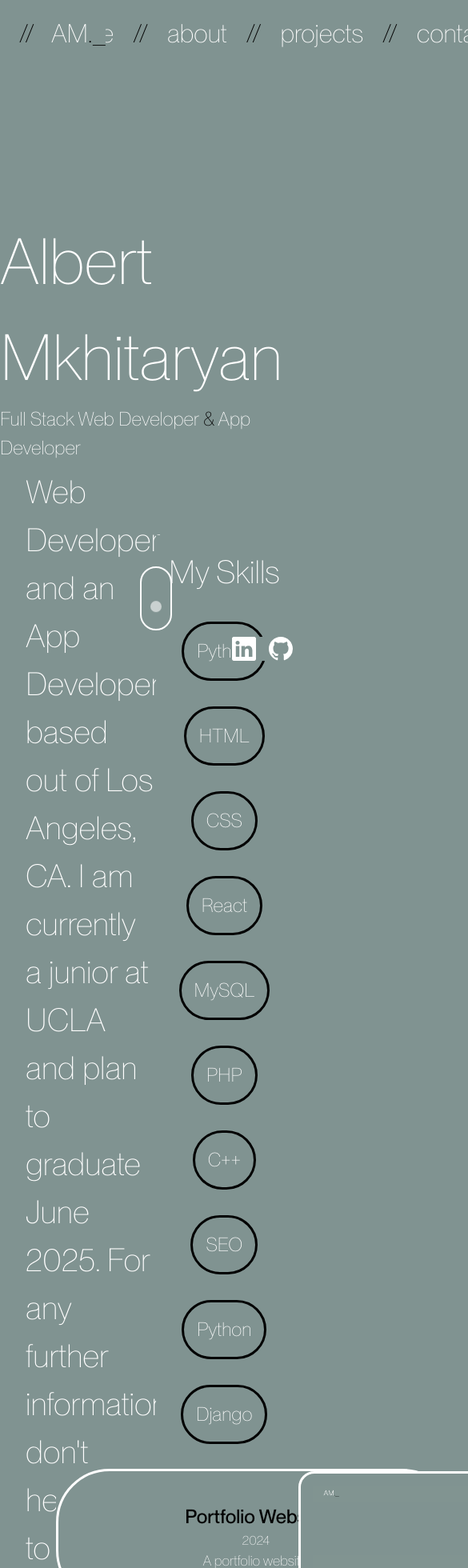
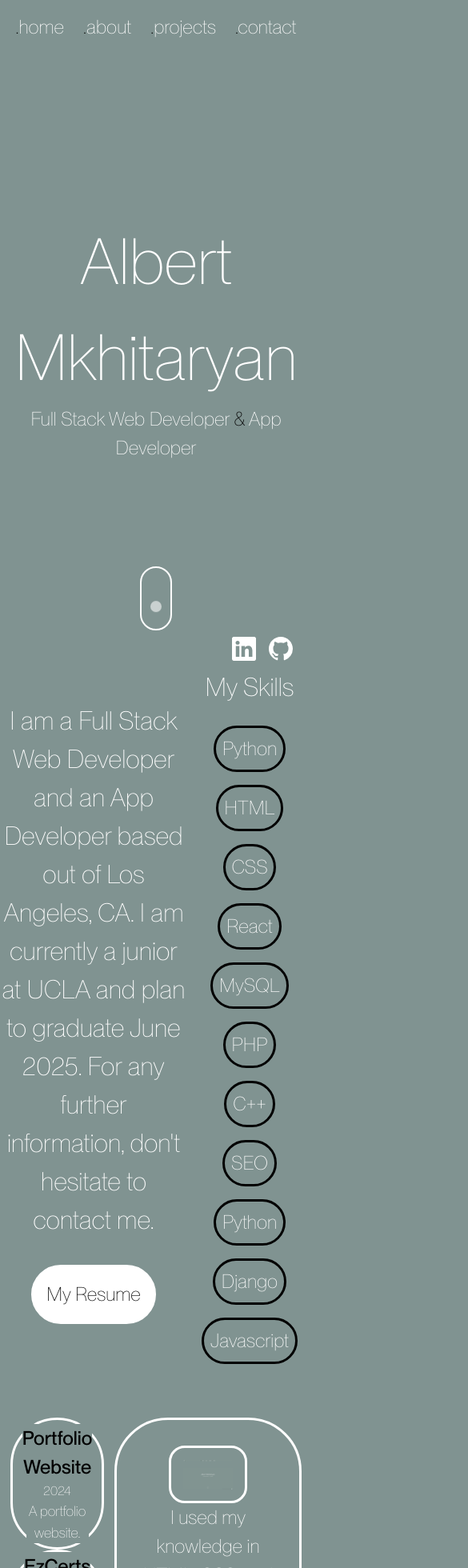
Before and after one commit to albertmkh/personal-portfolio, a React (Create React App) app in the folder personal-portfolio/: page / in a window 390 px wide. Shown: the top 1960 px of the page at 80% size, 585 px wide, since content can reach past the window. Built offline with nearby package versions, Linux system fonts and the light colour scheme.

Commit message:
updated for mobile.

```diff
--- a/personal-portfolio/src/App.css
+++ b/personal-portfolio/src/App.css
@@ -13,59 +13,52 @@ button:hover{
 }
 
 .image{
-  width: auto;
-  height: 45vh;
+  width: 60%;
+  height: auto;
   border: 0.2rem solid white;
   border-radius: 20px;
   padding: 0.9rem;
 }
 
 .landpg{
-  margin: 0px;
-  padding: 0px;
+  margin: 0;
+  padding: 0;
   width: 100%;
   height: 100vh;
   display: flex;
   flex-direction: column;
   align-items: center;
+  justify-content: center;
 }
 
 .intro{
   display: flex;
   flex-direction: column;
   align-items: center;
-  position: absolute;
-  top: 50%;
-  transform: translateY(-50%);
 }
 
 .name{
   font-size: 5rem;
+  text-align: center;
 }
 
 .description{
   font-size: 1.5rem;
   align-items: center;
+  text-align: center;
 }
 
 .blktxt{
   color: black;
 }
 
-.logo{
-  font-size: 2rem;
-  margin-left: 4rem;
-  justify-self: flex-start;
-  position: absolute;
-}
-
 .nav-items{
   color: white;
-  font-size: 2rem;
+  font-size: 1.5rem;
   display: flex;
   flex-direction: row;
-  align-self: center;
-  margin: auto;
+  align-items: center;
+  justify-content: center;
 }
 
 .footer{
@@ -94,14 +87,10 @@ button:hover{
 
 
 .mynavbar{
-  display: flex;
-  flex-direction: row;
-  justify-content: left;
   position: fixed;
-  top: 0;
   width: 100%;
-  padding-top: 1.1rem;
-  padding-bottom: 1.1rem;
+  padding-top: 1rem;
+  padding-bottom: 1rem;
   z-index: 999;
 }
 
@@ -143,35 +132,35 @@ a#scroll-btn:before {
 
 @media screen and (max-width: 500px) {
   a#scroll-btn {
-    font-size: 12px;
+    font-size: 1em;
   }
 }
 
 .navbt{
   padding-right: 1.5rem;
-  padding-left: 1.5rem;
 }
 
 .projectpg{
   height: 100vh;
+  width: 100%;
   display: flex;
   flex-direction: row;
   align-items: center;
-  justify-content: space-around;
+  justify-content: space-evenly;
 }
 
 .project-list{
   display: flex;
   flex-direction: column;
   justify-content: space-evenly;
-  margin-left: 70px;
+  width: 30vw;
   height: 80vh;
 }
 
 .project{
   display: flex;
   border: 0.2rem solid white;
-  width: 500px;
+  width: 30vw;
   height: 175px;
   border-radius: 67px;
   margin: 0;
@@ -183,7 +172,8 @@ a#scroll-btn:before {
 .project-text{
   display: flex;
   flex-direction: column;
-  width: 300px;
+  width: 20vw;
+  margin: auto;
   align-items: center;
 }
 
@@ -195,7 +185,7 @@ a#scroll-btn:before {
 
 .project-description{
   font-size: 1.1rem;
-  text-align: left;
+  text-align: center;
 }
 
 .project:hover{
@@ -208,6 +198,7 @@ a#scroll-btn:before {
 }
 
 .site{
+  padding: 2rem;
   width: 60vw;
   height: 80vh;
   border: 0.2rem solid white;
@@ -259,7 +250,7 @@ a#scroll-btn:before {
   border: 0.2rem solid white;
   border-radius: 67px;
   height: 75vh;
-  width: 600px;
+  width: 50vw;
   display: flex;
   flex-direction: column;
   justify-content: space-evenly;
@@ -268,9 +259,11 @@ a#scroll-btn:before {
 
 .contact-text{
   font-size: 1.2rem;
+  margin: 1rem;
 }
 
 .contact-name{
+  width: 40vw;
   display: flex;
   flex-direction: column;
   align-items: center;
@@ -278,7 +271,7 @@ a#scroll-btn:before {
 
 .contact-name .name-input{
   border: 0.2rem solid white;
-  width: 400px;
+  width: 40vw;
   height: 40px;
   border-radius: 67px;
   margin: 0;
@@ -292,7 +285,7 @@ a#scroll-btn:before {
 
 .contact-email .email-input{
   border: 0.2rem solid white;
-  width: 400px;
+  width: 40vw;
   height: 40px;
   border-radius: 67px;
   margin: 0;
@@ -306,8 +299,8 @@ a#scroll-btn:before {
 
 .contact-message .message-input{
   border: 0.2rem solid white;
-  width: 400px;
-  height: 300px;
+  width: 40vw;
+  height: 25vh;
   border-radius: 67px;
   margin: 0;
   text-align: left;
@@ -343,26 +336,30 @@ a#scroll-btn:before {
 }
 
 .about-page{
+  width: 100%;
   height: 100vh;
   display: flex;
   flex-direction: row;
   justify-content: space-evenly;
   align-items: center;
-  margin: 2rem;
 }
 
 .about-me{
-  font-size: 2.5rem;
-  width: 50%;
+  font-size: 2rem;
+  width: 60vw;
+  text-align: center;
 }
 .about-skills{
+  width: 40vw;
+  height: 100vh;
+  justify-content: center;
   display: flex;
   flex-direction: column;
   align-items: center;
 }
 
 .skill-title{
-  font-size: 2.5rem;
+  font-size: 2rem;
   width: max-content;
   padding: 1rem;
   text-align: center;
@@ -381,9 +378,9 @@ a#scroll-btn:before {
   font-size: 1.5rem;
   border: 0.2rem solid black;
   border-radius: 67px;
-  padding: 1rem;
+  padding: 0.5rem;
   text-align: center;
-  margin: 1rem;
+  margin: 0.5rem;
 }
 
 .about-resume{
--- a/personal-portfolio/src/App.js
+++ b/personal-portfolio/src/App.js
@@ -40,14 +40,11 @@ function App(){
   return(
     <div>
       <div className='mynavbar'>
-        <div className='logo'>
-              AM<span className='blktxt'>._</span>
-        </div>
         <div  className='nav-items'>
-          <button onClick={() => {homeRef.current?.scrollIntoView({behavior: 'smooth'})}}><span className='blktxt navbt'>//</span>home</button>
-          <button onClick={() => {aboutRef.current?.scrollIntoView({behavior: 'smooth'})}}><span className='blktxt navbt'>//</span>about</button>
-          <button onClick={() => {projectRef.current?.scrollIntoView({behavior: 'smooth'})}}><span className='blktxt navbt'>//</span>projects</button>
-          <button onClick={() => {contactRef.current?.scrollIntoView({behavior: 'smooth'})}}><span className='blktxt navbt'>//</span>contact</button>
+          <button className='navbt' onClick={() => {homeRef.current?.scrollIntoView({behavior: 'smooth'})}}><span className='blktxt'>.</span>home</button>
+          <button className='navbt' onClick={() => {aboutRef.current?.scrollIntoView({behavior: 'smooth'})}}><span className='blktxt'>.</span>about</button>
+          <button className='navbt' onClick={() => {projectRef.current?.scrollIntoView({behavior: 'smooth'})}}><span className='blktxt'>.</span>projects</button>
+          <button onClick={() => {contactRef.current?.scrollIntoView({behavior: 'smooth'})}}><span className='blktxt'>.</span>contact</button>
         </div>
       </div>
       <div className="footer">
```
